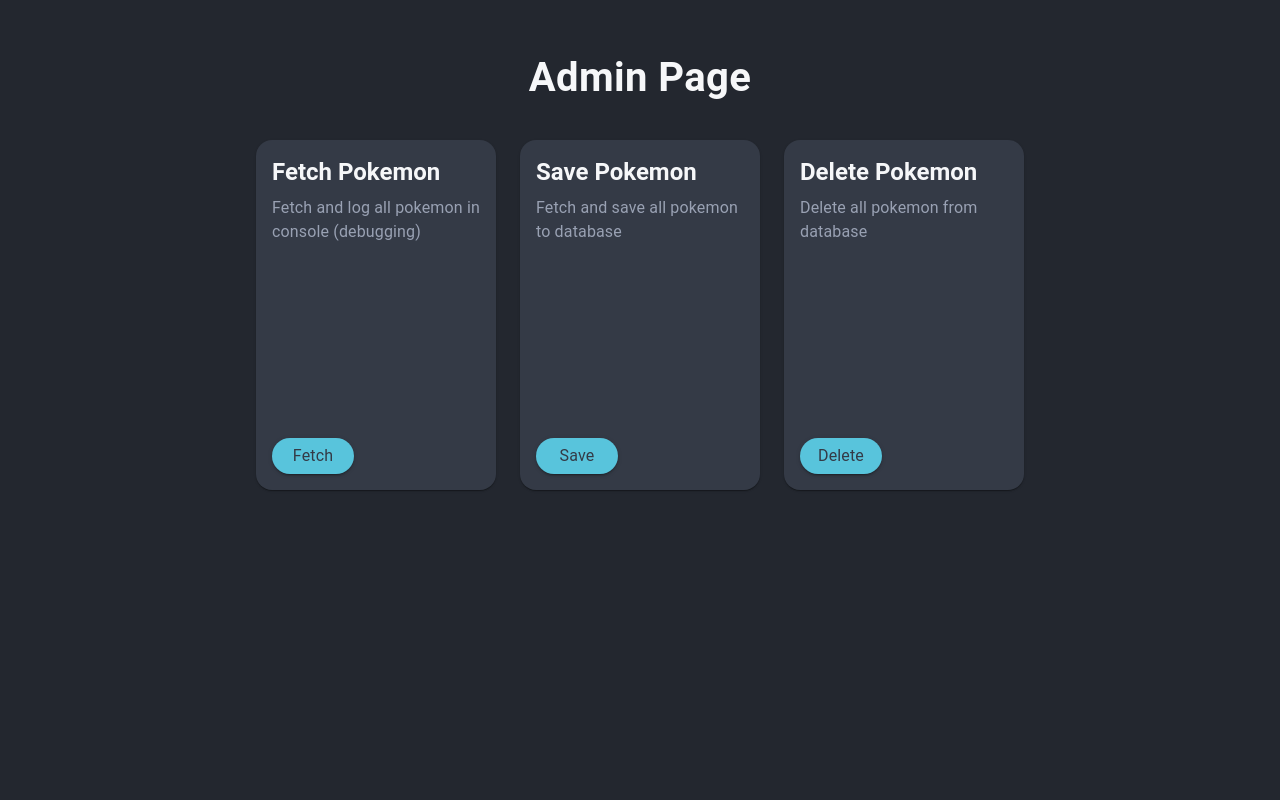
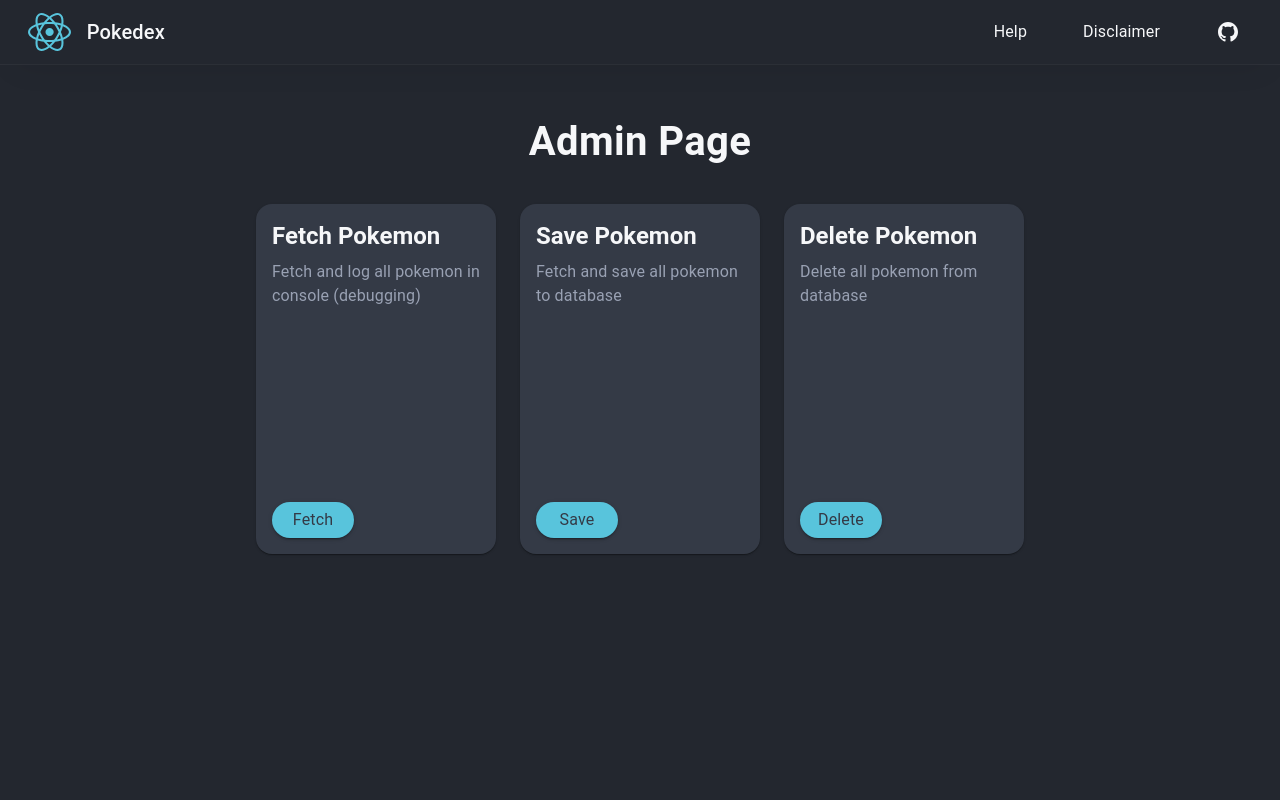
Before and after one commit to Colton-Bassett/reactpokedex, a React (Vite) app: page /admin in a window 1280 px wide. Shown: the top 800 px of the page. Built offline with nearby package versions, Linux system fonts and the light colour scheme.

Commit message:
Fixed mobile nav and footer styles

```diff
--- a/src/App.tsx
+++ b/src/App.tsx
@@ -18,7 +18,7 @@ import Disclaimer from "./pages/disclaimer";
 function App() {
   return (
     <Box className={styles.container}>
-      {/* <Nav /> */}
+      <Nav />
       <Box component="main" className={styles.main}>
         <Routes>
           <Route path="/" element={<Home />}></Route>
--- a/src/components/footer.module.css
+++ b/src/components/footer.module.css
@@ -32,7 +32,7 @@
 .linkContainer {
   display: flex;
   justify-content: flex-start;
-  min-width: 470px;
+  min-width: 360px;
   overflow: auto;
   white-space: nowrap;
   gap: 40px;
--- a/src/components/footer.tsx
+++ b/src/components/footer.tsx
@@ -2,6 +2,7 @@ import reactLogo from "../assets/react_logo_dark.svg";
 import { Box, Typography } from "@mui/material";
 
 import styles from "./footer.module.css";
+import { Link } from "react-router-dom";
 
 export default function Footer() {
   return (
@@ -9,23 +10,23 @@ export default function Footer() {
       <footer className={styles.footer}>
         <div className={styles.linkInnerContainer}>
           <Box className={styles.linkContainer}>
-            <a href="/" className={styles.logoLink}>
+            <Link to="/" className={styles.logoLink}>
               <img src={reactLogo} className={styles.logo} alt="React logo" />
 
               <Typography variant="h6" className={styles.logoText}>
                 Pokedex
               </Typography>
-            </a>
-            <a href="/help" className={styles.link}>
+            </Link>
+            <Link to="/help" className={styles.link}>
               <Typography variant="h6" className={styles.linkText}>
                 Help
               </Typography>
-            </a>
-            <a href="/disclaimer" className={styles.link}>
+            </Link>
+            <Link to="/disclaimer" className={styles.link}>
               <Typography variant="h6" className={styles.linkText}>
                 Disclaimer
               </Typography>
-            </a>
+            </Link>
           </Box>
         </div>
       </footer>
--- a/src/components/nav.module.css
+++ b/src/components/nav.module.css
@@ -22,6 +22,12 @@
 }
 
 .link {
+  display: none;
+  justify-content: center;
+  align-items: center;
+}
+
+.logoLink {
   display: flex;
   justify-content: center;
   align-items: center;
@@ -64,3 +70,9 @@
 .logoText {
   margin-left: 1rem !important;
 }
+
+@media (min-width: 768px) {
+  .link {
+    display: flex;
+  }
+}
--- a/src/components/nav.tsx
+++ b/src/components/nav.tsx
@@ -3,25 +3,26 @@ import githubLogo from "../assets/github_logo_dark.svg";
 
 import { Box, Typography } from "@mui/material";
 import styles from "./nav.module.css";
+import { Link } from "react-router-dom";
 export default function Nav() {
   return (
     <>
       <Box className={styles.container}>
         <Box component="nav" className={styles.nav}>
-          <a href="/" className={styles.link}>
+          <Link to="/" className={styles.logoLink}>
             <img src={reactLogo} className={styles.logo} alt="React logo" />
 
             <Typography variant="h6" className={styles.logoText}>
               Pokedex
             </Typography>
-          </a>
+          </Link>
           <Box className={styles.linkContainer}>
-            <a href="help" className={styles.link}>
+            <Link to="/help" className={styles.link}>
               <Typography className={styles.linkText}>Help</Typography>
-            </a>
-            <a href="/disclaimer" className={styles.link}>
+            </Link>
+            <Link to="/disclaimer" className={styles.link}>
               <Typography className={styles.linkText}>Disclaimer</Typography>
-            </a>
+            </Link>
             <a
               href="https://github.com/colton-bassett/"
               target="_blank"
```
Also changed, not shown: 1 other file (tests, documents, lock files or other folders).
